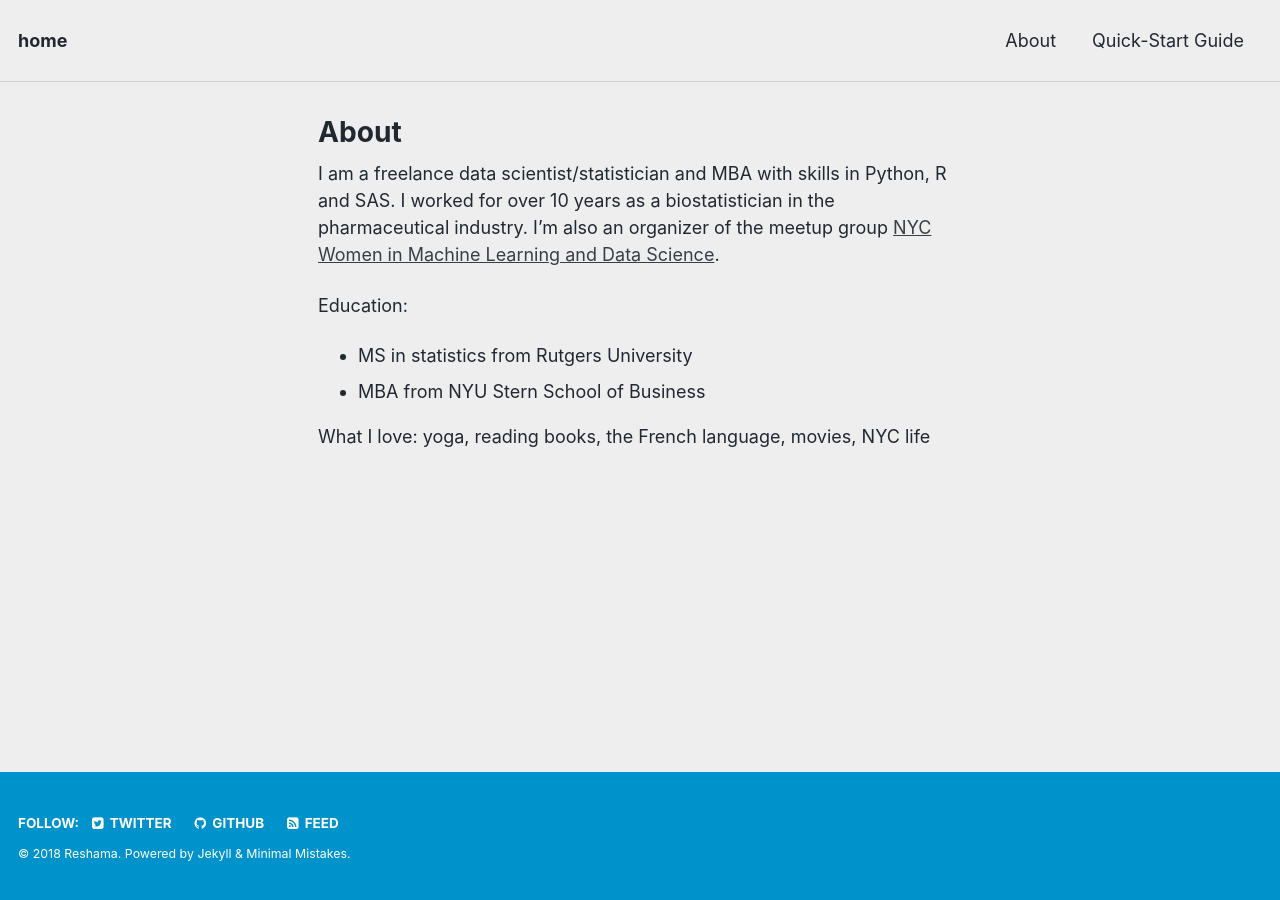
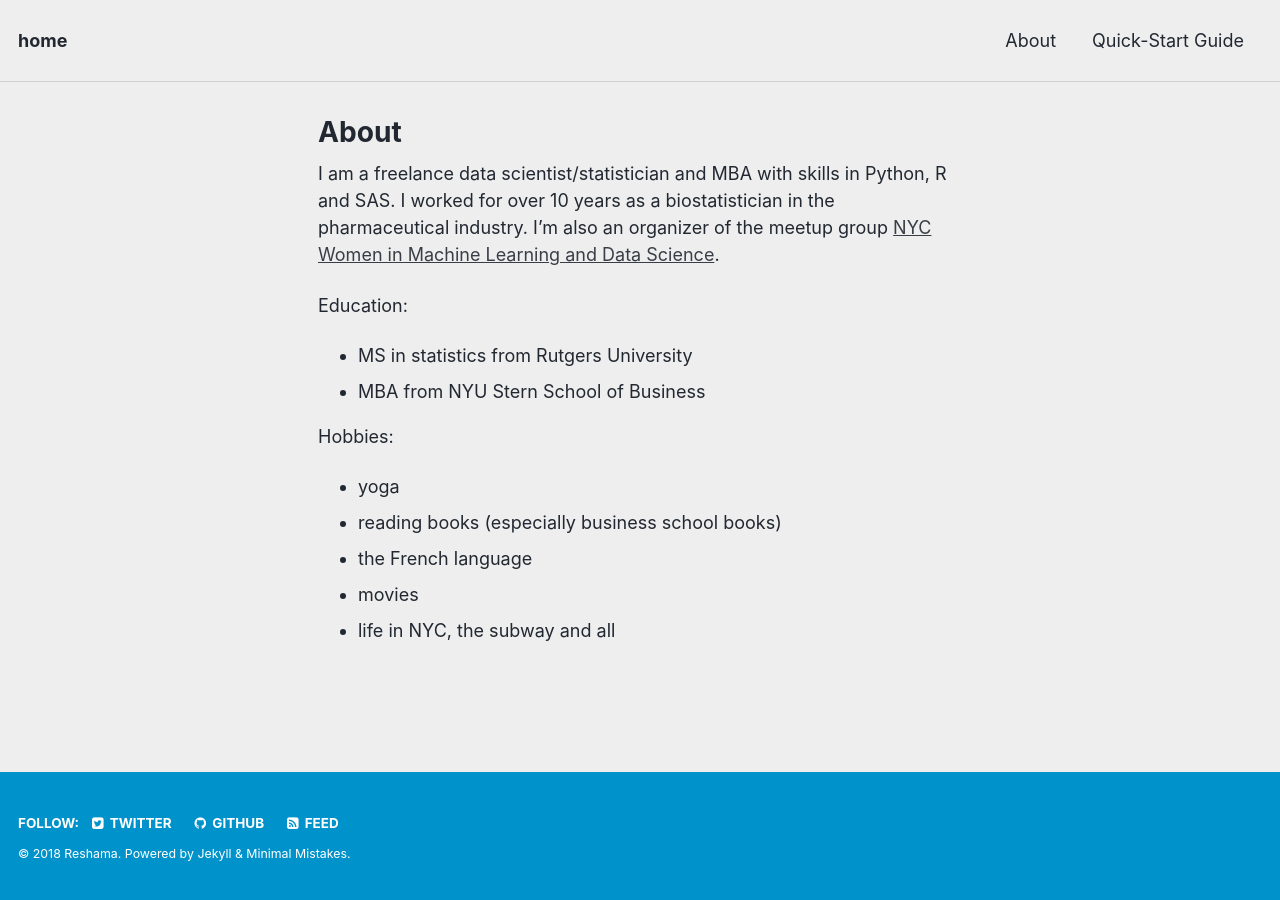
Before and after one commit to reshamas/reshamas.github.io, a Jekyll site: the page built from about/index.md, in a window 1280 px wide. Built offline with Jekyll 4.4.1, drawn with Linux system fonts in a browser that asks for light colours.

Commit message:
Update index.md

```diff
--- a/about/index.md
+++ b/about/index.md
@@ -11,4 +11,9 @@ Education:
 - MS in statistics from Rutgers University
 - MBA from NYU Stern School of Business
 
-What I love:  yoga, reading books, the French language, movies, NYC life
+Hobbies:
+- yoga
+- reading books (especially business school books)
+- the French language
+- movies
+- life in NYC, the subway and all
```
